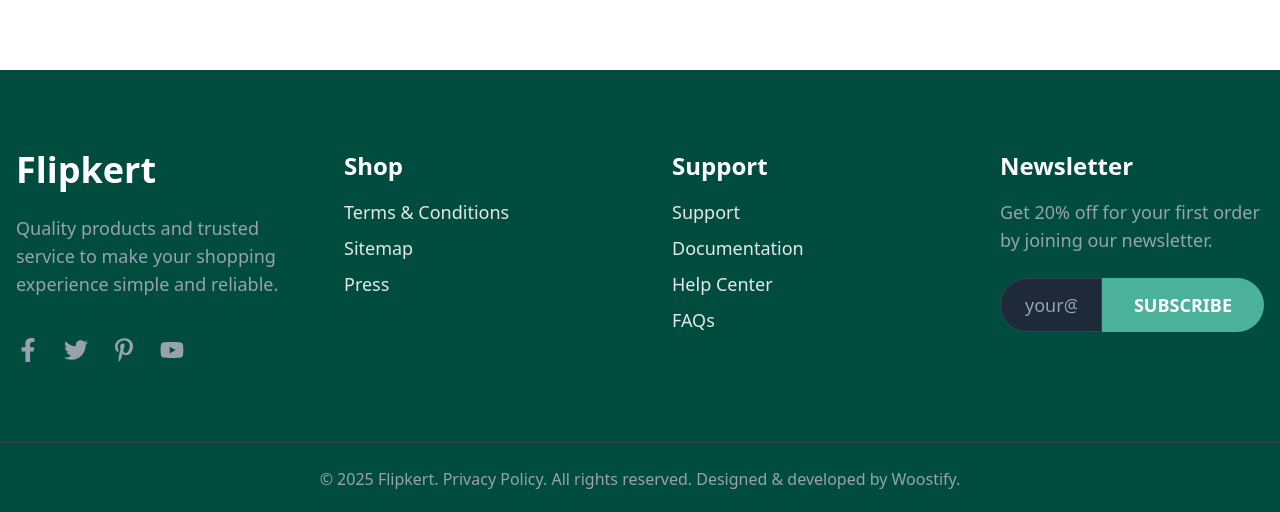
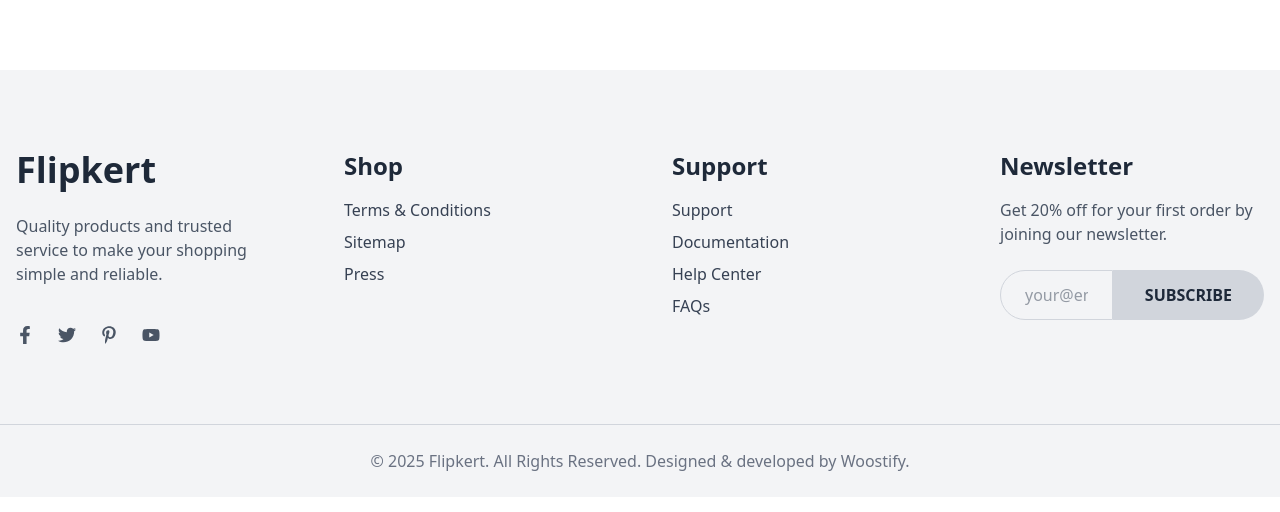
Before and after one commit to kasimtp/E-commerce-furniture, a React (Vite) app: page / in a window 1280 px wide. Shown: the part 1190-1702 px from the top of the page. Built offline with nearby package versions, Linux system fonts and the light colour scheme; no server answers; a web font is replaced by a local one.

Commit message:
last commit

```diff
--- a/src/components/Footer.jsx
+++ b/src/components/Footer.jsx
@@ -1,54 +1,61 @@
 import React from "react";
-import { FaFacebookF, FaTwitter, FaPinterestP, FaYoutube } from "react-icons/fa";
+import {
+  FaFacebookF,
+  FaTwitter,
+  FaPinterestP,
+  FaYoutube,
+} from "react-icons/fa";
 import { Link } from "react-router-dom";
 
 const Footer = () => {
   return (
-    <footer className="bg-[#004d40] text-gray-200  font-Poppins mt-12 lg:mt-28">
+    <footer className="bg-gray-100 text-gray-700 font-Poppins mt-12 lg:mt-28">
       {/* Top Section */}
       <div className="max-w-7xl mx-auto px-4 py-12 lg:py-20 grid grid-cols-1 sm:grid-cols-2 md:grid-cols-4 gap-10 lg:gap-16">
         {/* Brand Section */}
         <div className="flex flex-col gap-6">
-          <h2 className="text-2xl sm:text-3xl lg:text-4xl font-bold text-white">
+          <h2 className="text-2xl sm:text-3xl lg:text-4xl font-bold text-gray-800">
             Flipkert
           </h2>
-          <p className="text-sm sm:text-base lg:text-lg text-gray-400">
-            Quality products and trusted service to make your shopping experience simple and reliable.
+          <p className="text-sm sm:text-base lg:text-base text-gray-600">
+            Quality products and trusted service to make your shopping simple
+            and reliable.
           </p>
-          <div className="flex space-x-4 sm:space-x-6 mt-4">
-            {[FaFacebookF, FaTwitter, FaPinterestP, FaYoutube].map((Icon, idx) => (
-              <a
-                href="#"
-                key={idx}
-                className="text-gray-400 hover:text-white transition transform hover:scale-110"
-              >
-                <Icon className="w-5 h-5 sm:w-6 sm:h-6" />
-              </a>
-            ))}
+          <div className="flex space-x-4 sm:space-x-6 mt-4 text-gray-600">
+            <a href="#" className="hover:text-gray-800 transition">
+              <FaFacebookF size={18} />
+            </a>
+            <a href="#" className="hover:text-gray-800 transition">
+              <FaTwitter size={18} />
+            </a>
+            <a href="#" className="hover:text-gray-800 transition">
+              <FaPinterestP size={18} />
+            </a>
+            <a href="#" className="hover:text-gray-800 transition">
+              <FaYoutube size={18} />
+            </a>
           </div>
         </div>
 
         {/* Shop Section */}
         <div className="flex flex-col gap-4">
-          <h3 className="text-lg sm:text-xl lg:text-2xl font-semibold text-white">
+          <h3 className="text-lg sm:text-xl lg:text-2xl font-semibold text-gray-800">
             Shop
           </h3>
-          <ul className="flex flex-col gap-2 text-sm sm:text-base lg:text-lg">
+          <ul className="flex flex-col gap-2 text-sm sm:text-base lg:text-base">
             <li>
-              <Link to="/terms" className="hover:text-white transition">
+              <Link to="/terms" className="hover:text-gray-800 transition">
                 Terms & Conditions
               </Link>
             </li>
             <li>
-
-               <Link to="/Sitemap" className="hover:text-white transition">
-               Sitemap
+              <Link to="/sitemap" className="hover:text-gray-800 transition">
+                Sitemap
               </Link>
             </li>
             <li>
-
-               <Link to="/Press" className="hover:text-white transition">
-               Press
+              <Link to="/press" className="hover:text-gray-800 transition">
+                Press
               </Link>
             </li>
           </ul>
@@ -56,27 +63,27 @@
 
         {/* Support Section */}
         <div className="flex flex-col gap-4">
-          <h3 className="text-lg sm:text-xl lg:text-2xl font-semibold text-white">
+          <h3 className="text-lg sm:text-xl lg:text-2xl font-semibold text-gray-800">
             Support
           </h3>
-          <ul className="flex flex-col gap-2 text-sm sm:text-base lg:text-lg">
+          <ul className="flex flex-col gap-2 text-sm sm:text-base lg:text-base">
             <li>
-              <Link to="/support" className="hover:text-white transition">
+              <Link to="/support" className="hover:text-gray-800 transition">
                 Support
               </Link>
             </li>
             <li>
-              <Link to="/documentation" className="hover:text-white transition">
+              <Link to="/documentation" className="hover:text-gray-800 transition">
                 Documentation
               </Link>
             </li>
             <li>
-              <Link to="/help" className="hover:text-white transition">
+              <Link to="/help" className="hover:text-gray-800 transition">
                 Help Center
               </Link>
             </li>
             <li>
-              <Link to="/faqs" className="hover:text-white transition">
+              <Link to="/faqs" className="hover:text-gray-800 transition">
                 FAQs
               </Link>
             </li>
@@ -85,19 +92,19 @@
 
         {/* Newsletter Section */}
         <div className="flex flex-col gap-4">
-          <h3 className="text-lg sm:text-xl lg:text-2xl font-semibold text-white">
+          <h3 className="text-lg sm:text-xl lg:text-2xl font-semibold text-gray-800">
             Newsletter
           </h3>
-          <p className="text-sm sm:text-base lg:text-lg text-gray-400">
+          <p className="text-sm sm:text-base lg:text-base text-gray-600">
             Get 20% off for your first order by joining our newsletter.
           </p>
           <form className="flex w-full mt-2">
             <input
               type="email"
               placeholder="your@email.com"
-              className="w-full text-sm sm:text-base lg:text-lg px-4 sm:px-6 py-2 sm:py-3 rounded-l-full border border-gray-700 bg-gray-800 text-gray-200 placeholder-gray-400 focus:outline-none focus:ring-2 focus:ring-[#4CB19A]"
+              className="w-full text-sm sm:text-base lg:text-base px-4 sm:px-6 py-2 sm:py-3 rounded-l-full border border-gray-300 focus:outline-none focus:ring-2 focus:ring-gray-400"
             />
-            <button className="bg-[#4CB19A] text-white text-sm sm:text-base lg:text-lg font-semibold px-4 sm:px-6 lg:px-8 py-2 sm:py-3 rounded-r-full hover:bg-[#3a8c7f] transition transform hover:scale-105">
+            <button className="bg-gray-300 text-gray-800 text-sm sm:text-base lg:text-base font-semibold px-4 sm:px-6 lg:px-8 py-2 sm:py-3 rounded-r-full hover:bg-gray-400 transition">
               SUBSCRIBE
             </button>
           </form>
@@ -105,8 +112,9 @@
       </div>
 
       {/* Bottom Copyright */}
-      <div className="border-t border-gray-700 py-6 text-center text-xs sm:text-sm lg:text-base text-gray-400">
-        © {new Date().getFullYear()} Flipkert. Privacy Policy. All rights reserved. Designed & developed by Woostify.
+      <div className="border-t border-gray-300 py-6 text-center text-xs sm:text-sm lg:text-base text-gray-500">
+        © {new Date().getFullYear()} Flipkert. All Rights Reserved. Designed &
+        developed by Woostify.
       </div>
     </footer>
   );
```
